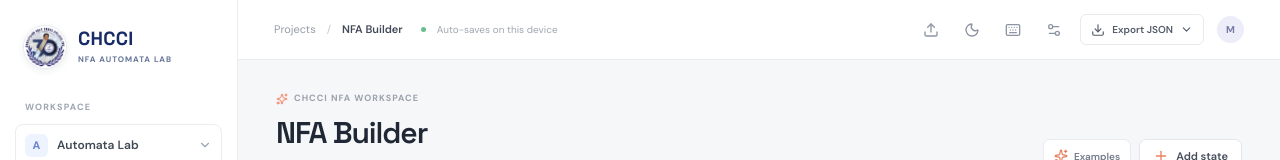
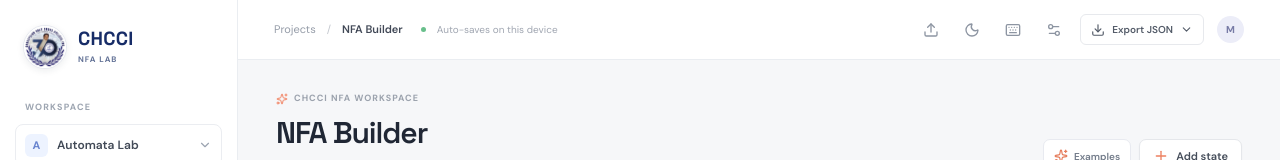
Before and after one commit to Jynxnanana/NFA, a Vue app: page / in a window 1280 px wide. Shown: the top 160 px of the page. Built offline with nearby package versions, Linux system fonts and the light colour scheme.

Commit message:
Shorten branding to CHCCI NFA Lab

```diff
--- a/index.html
+++ b/index.html
@@ -4,7 +4,7 @@
     <meta charset="UTF-8" />
     <meta name="viewport" content="width=device-width, initial-scale=1.0" />
     <meta name="theme-color" content="#f5f6f8" />
-    <title>CHCCI NFA Automata Lab</title>
+    <title>CHCCI NFA LAB</title>
     <link rel="preconnect" href="https://fonts.googleapis.com">
     <link rel="preconnect" href="https://fonts.gstatic.com" crossorigin>
     <link href="https://fonts.googleapis.com/css2?family=DM+Sans:wght@400;500;600;700&family=Space+Grotesk:wght@400;500;600;700&display=swap" rel="stylesheet">
--- a/src/App.vue
+++ b/src/App.vue
@@ -229,7 +229,7 @@ onBeforeUnmount(()=>document.removeEventListener('fullscreenchange',onFullscreen
 <template>
   <div class="app-shell" :class="{'dark-mode':isDark}">
     <aside class="sidebar">
-      <button class="brand mobile-brand" type="button" title="Open navigation" aria-label="Open navigation menu" aria-controls="mobile-navigation-drawer" :aria-expanded="mobileDrawerOpen" @click="toggleMobileDrawer"><div class="brand-mark"><img class="brand-logo-image" src="/chcci-logo-crop.jpg" alt="Concepcion Holy Cross College logo"/></div><div><div class="brand-name">CHCCI</div><div class="brand-caption">NFA AUTOMATA LAB</div></div><Menu :size="17" class="mobile-menu-indicator"/></button>
+      <button class="brand mobile-brand" type="button" title="Open navigation" aria-label="Open navigation menu" aria-controls="mobile-navigation-drawer" :aria-expanded="mobileDrawerOpen" @click="toggleMobileDrawer"><div class="brand-mark"><img class="brand-logo-image" src="/chcci-logo-crop.jpg" alt="Concepcion Holy Cross College logo"/></div><div><div class="brand-name">CHCCI</div><div class="brand-caption">NFA LAB</div></div><Menu :size="17" class="mobile-menu-indicator"/></button>
       <div class="workspace-label">WORKSPACE</div>
       <button class="workspace-select"><div class="workspace-avatar">A</div><span>Automata Lab</span><ChevronDown :size="14" /></button>
       <div class="nav-heading">BUILD</div>
```
Also changed, not shown: 1 other file (tests, documents, lock files or other folders).
